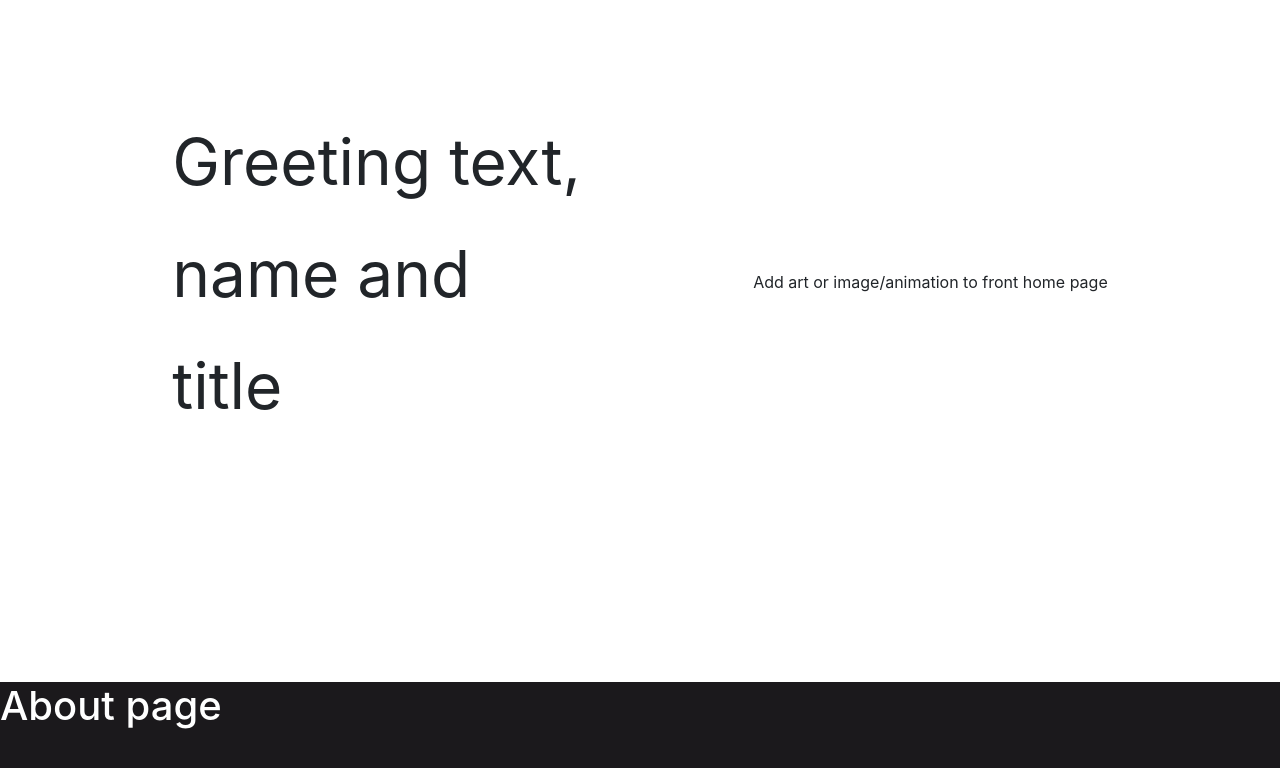
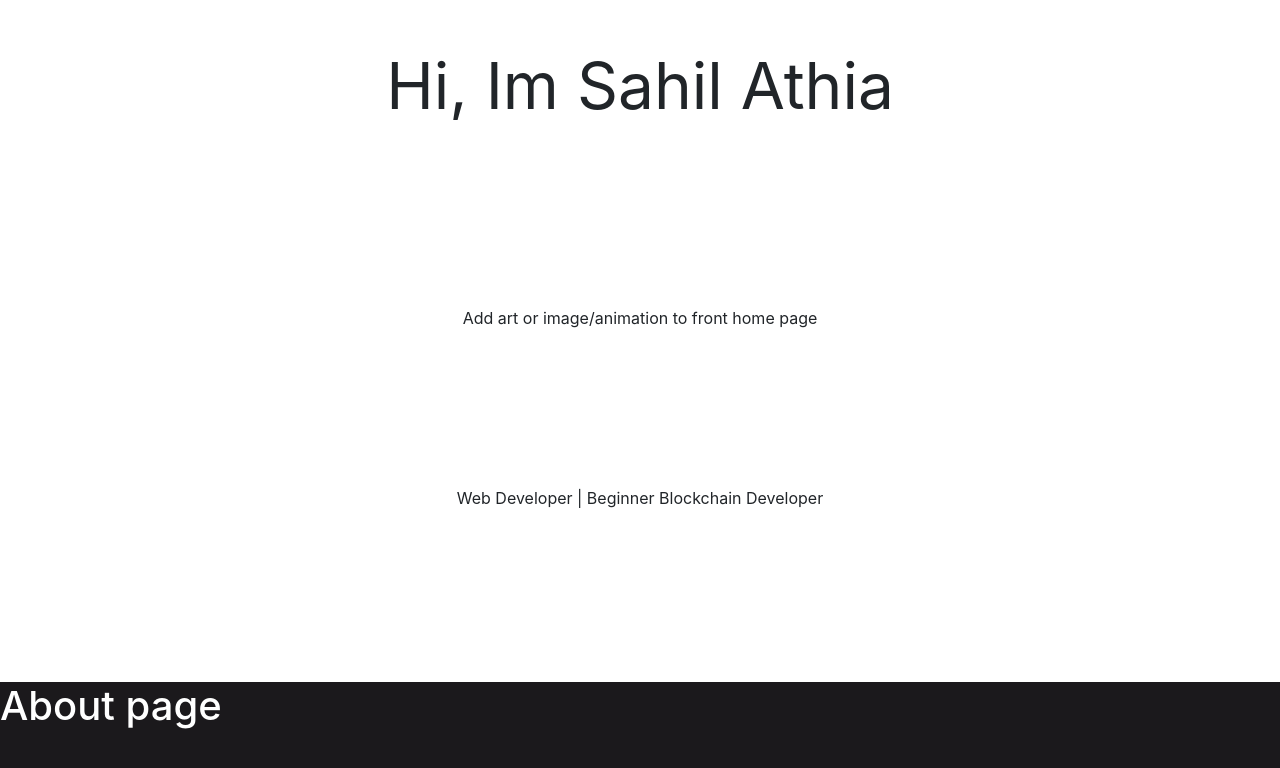
Before and after one commit to sahil-athia/personal-website, a React (Create React App) app: page / in a window 1280 px wide. Shown: the part 118-886 px from the top of the page. Built offline with nearby package versions, Linux system fonts and the light colour scheme.

Commit message:
change homepage layout

```diff
--- a/src/pages/Home.jsx
+++ b/src/pages/Home.jsx
@@ -4,13 +4,15 @@ export default function Home() {
   return(
     <div className="home-box">
       <div className="greeting">
-        <p>Greeting text,</p>
-        <p>name and</p>
-        <p>title</p>
+        <p>Hi, Im Sahil Athia</p>
       </div>
       <div className="greeting-icon">
         Add art or image/animation to front home page
       </div>
+      <div className="title">
+        <p>Web Developer | Beginner Blockchain Developer</p>
+      </div>
+
     </div>
   )
 }
--- a/src/pages/Home.scss
+++ b/src/pages/Home.scss
@@ -3,6 +3,7 @@
   align-items: center;
   display: flex;
   justify-content: space-evenly;
+  flex-direction: column;
   .greeting {
     text-align: left;
     font-size: 400%;
--- a/src/pages/Skills.jsx
+++ b/src/pages/Skills.jsx
@@ -7,11 +7,7 @@ export default function Skills() {
 
   useEffect(() => {
     const phrases1 = [
-      "HTML",
-      "JavaScript",
-      "Ruby",
-      "CSS",
-      "Solidity"
+      "HTML", "JavaScript", "Ruby", "CSS", "Solidity"
     ]
     const phrases2 = [
       "NodeJS", "ReactJS", "Ajax", "Express", "EJS", "jQuery", "Bootstrap", "SASS", "Rails"
```
Lines whose indentation alone changed are shown as unchanged.
